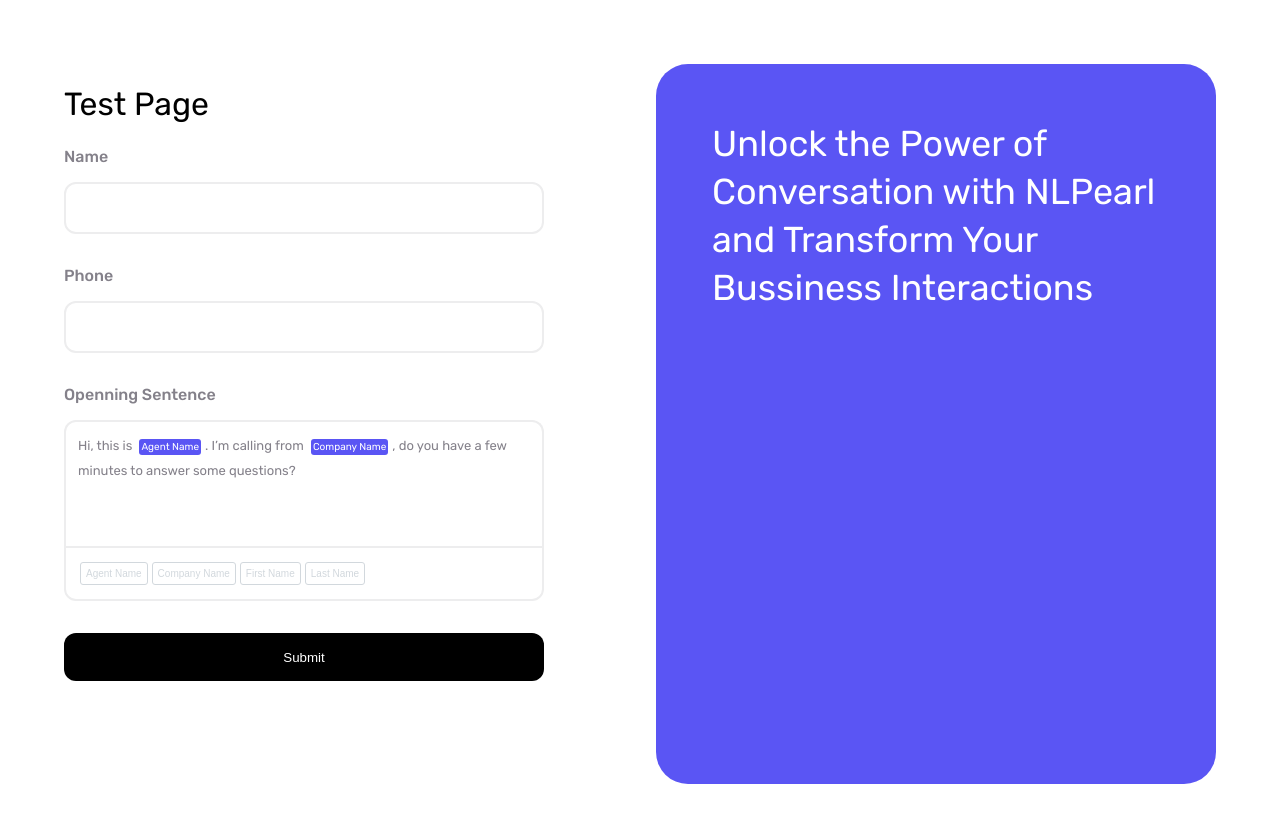
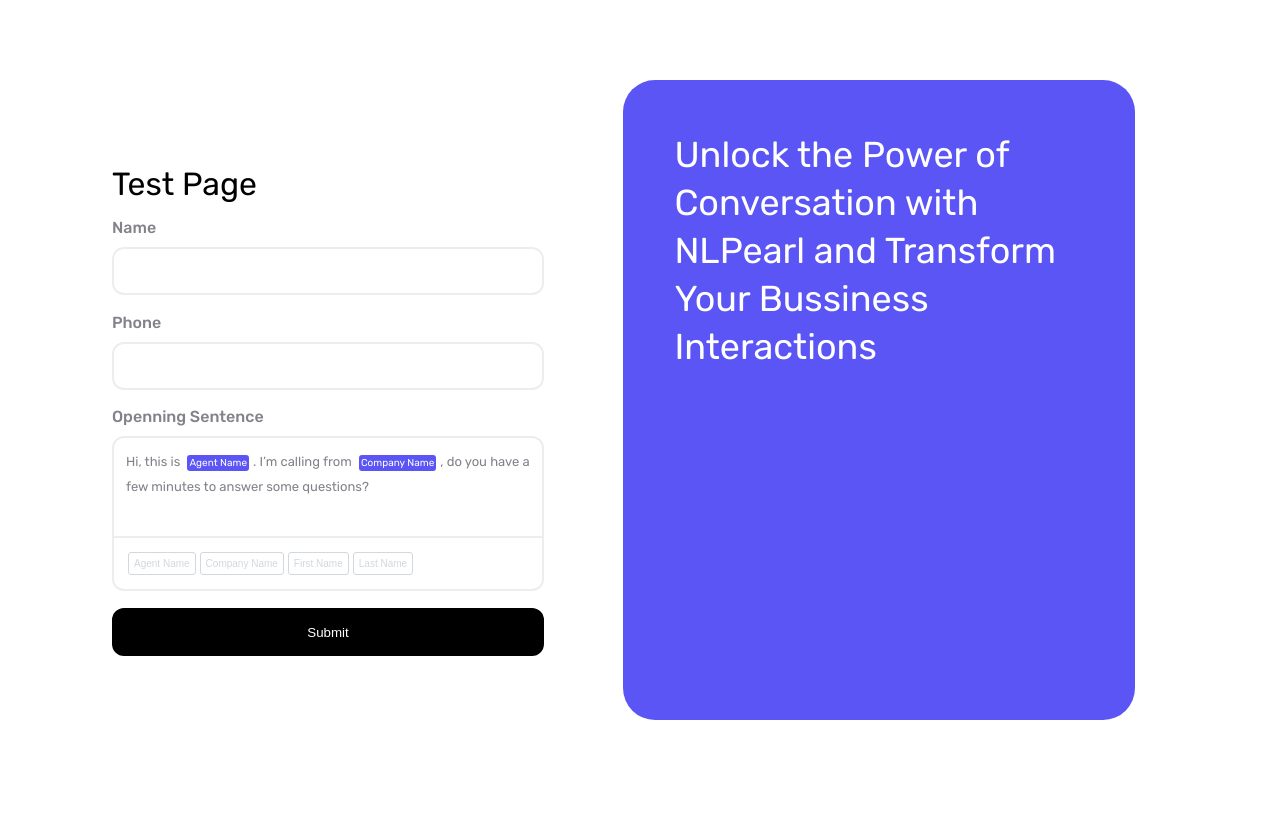
Before and after one commit to PNadya90/NLTestAssignment, an Angular app: page / in a window 1280 px wide. Shown: the top 822 px of the page. After the commit the page ends 800 px from the top, so only its background shows below. Built offline with nearby package versions, Linux system fonts and the light colour scheme.

Commit message:
improved styles

```diff
--- a/src/app/app.component.scss
+++ b/src/app/app.component.scss
@@ -1,21 +1,24 @@
 .test-client-container {
+    height: 100%;
     display: flex !important;
+    justify-content: center;
+    align-items: center;
     flex-direction: column;
     overflow: auto;
-    padding: 5%;
 }
 .form-aside-container {
     display: grid !important;
     grid-template-columns: 30rem minmax(30rem, 39rem);
     justify-content: center;
-    gap: 7rem;
+    gap: 5%;
+    height: 80%;
+    align-items: center;
     aside {
         display: flex;
-        gap: 2rem;
-        min-height: 45rem;
+        min-height: 100%;
         .widget-container {
             border-radius: 2rem;
-            flex: 1;
+            flex-basis: 90%;
             background-color: var(--primary-color);
             color: white;
             .text {
--- a/src/app/components/form-container/form-container.component.scss
+++ b/src/app/components/form-container/form-container.component.scss
@@ -2,9 +2,10 @@
     display: flex;
     flex-direction: column;
     justify-content: center;
+    padding: 0 5%;
     h1 {
         font-size: 2rem;
-        margin-bottom: 1.5rem;
+        margin-bottom: 15px;
         font-weight: 400;
     }
     form {
@@ -19,7 +20,6 @@
         }
     }
 }
-
 .invalid-border {
     border: 2px solid red;
 }
--- a/src/app/components/form-container/opening-sentence/opening-sentence.component.scss
+++ b/src/app/components/form-container/opening-sentence/opening-sentence.component.scss
@@ -1,10 +1,3 @@
-.form-field div:focus {
-    border-color: var(--primary-color);
-    outline: none;
-}
-.form-field div:focus + .placeholders {
-    border-color: var(--primary-color);
-}
 .contenteditable {
     padding: 12px;
     font-size: 13px;
@@ -13,7 +6,6 @@
     border-radius: 12px 12px 0 0;
     border-bottom: none;
     color: var(--labels-color);
-    width: calc(100% - 28px);
     line-height: 1.5rem;
 }
 .placeholders {
@@ -21,7 +13,6 @@
     border: 2px solid var(--regular-field-color);
     border-radius: 0 0 12px 12px;
     padding: 12px;
-    width: calc(100% - 28px);
     button {
         margin: 2px;
     }
--- a/src/styles.scss
+++ b/src/styles.scss
@@ -7,22 +7,24 @@
     --labels-color: #84818a;
 }
 
+* {
+    box-sizing: border-box;
+}
 body {
     margin: 0;
     height: 100vh;
     width: 100%;
     font-size: 10px;
     font-family: Rubik, Arial, sans-serif;
-    box-sizing: border-box;
     .form-field {
         display: flex;
         flex-direction: column;
-        margin-bottom: 2rem;
+        margin-bottom: 4%;
         label {
             font-size: 1rem;
             color: var(--labels-color);
             font-weight: 500;
-            margin-bottom: 1rem;
+            margin-bottom: 10px;
         }
         input {
             height: 48px;
@@ -38,6 +40,13 @@
         border-color: var(--primary-color);
         outline: none;
     }
+    .form-field div:focus {
+        border-color: var(--primary-color);
+        outline: none;
+    }
+    .form-field div:focus + .placeholders {
+        border-color: var(--primary-color);
+    }
     .highlight {
         font-size: 10px;
         background-color: var(--primary-color);
```
